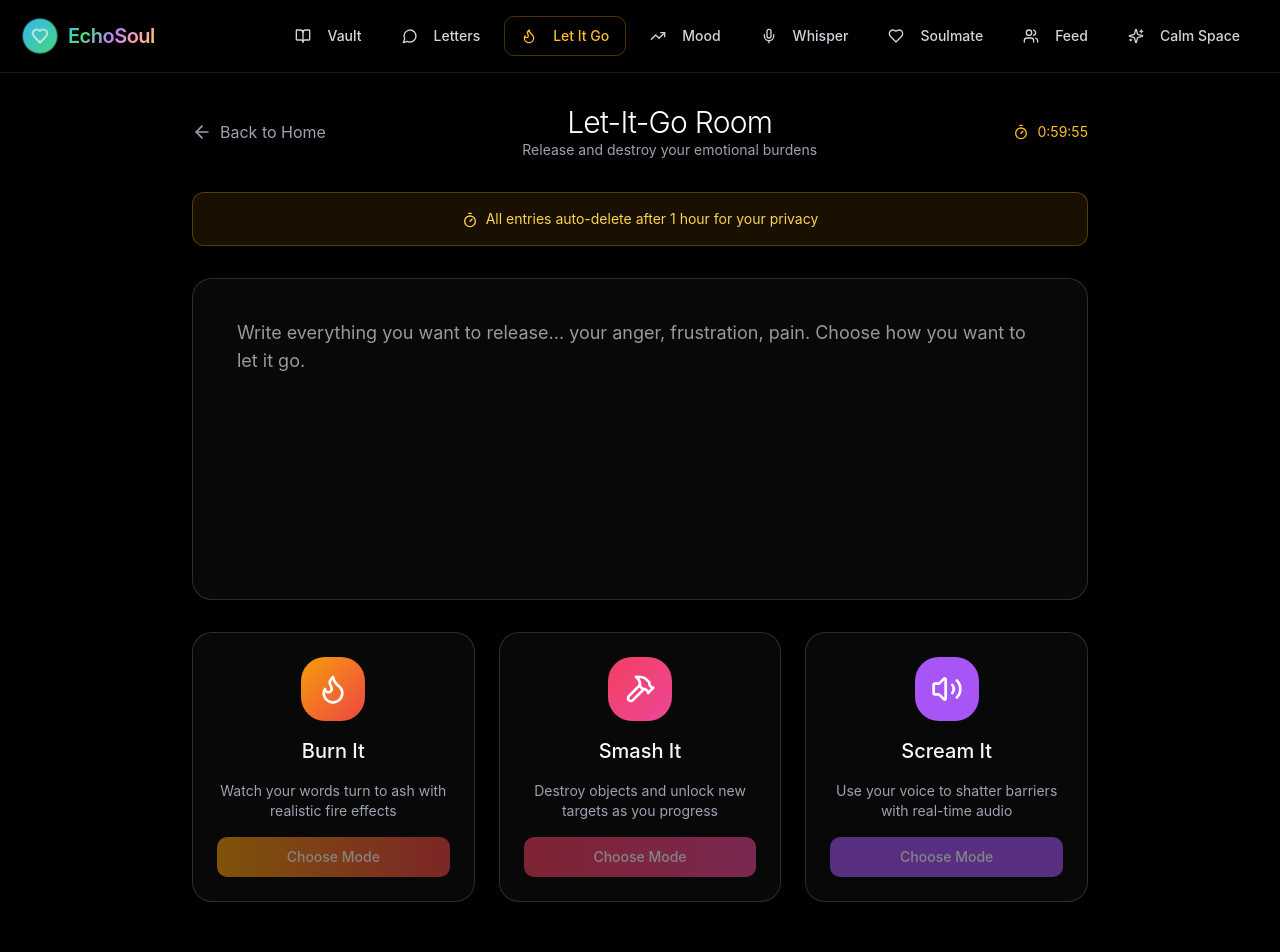
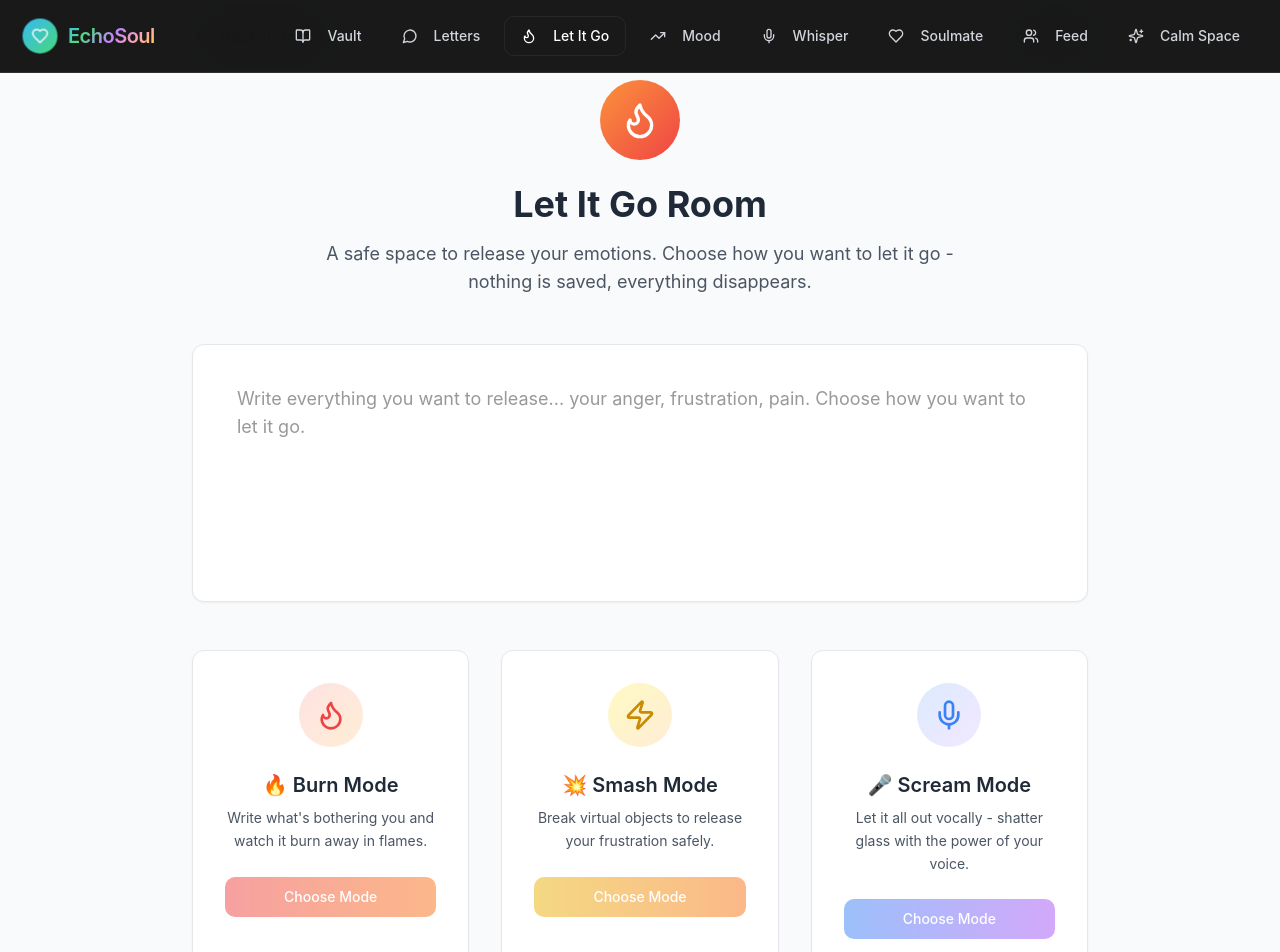
Before and after one commit to sabariyuhendh/echo-soul-sanctuary-45, a React (Vite) app: page /letitgo in a window 1280 px wide. Shown: the top 952 px of the page. Before the commit the page ends 926 px from the top, so only its background shows below. Built offline with nearby package versions, Linux system fonts and the light colour scheme.

Commit message:
Refactor: Implement Let It Go room UI
Implement the UI for the Burn, Smash, and Scream modes within the Let It Go room.

```diff
--- a/src/pages/LetItGo.tsx
+++ b/src/pages/LetItGo.tsx
@@ -1,9 +1,9 @@
 
-import { useState, useEffect, useRef } from 'react';
+import { useState, useEffect } from 'react';
 import { Button } from '@/components/ui/button';
 import { Card } from '@/components/ui/card';
 import { Textarea } from '@/components/ui/textarea';
-import { ArrowLeft, Flame, Hammer, Volume2, Timer } from 'lucide-react';
+import { ArrowLeft, Flame, Zap, Mic, Timer } from 'lucide-react';
 import { Link } from 'react-router-dom';
 import BurnMode from '@/components/BurnMode';
 import SmashMode from '@/components/SmashMode';
@@ -73,95 +73,123 @@ const LetItGo = () => {
     );
   }
 
-  const modes = [
-    {
-      id: 'burn' as ReleaseMode,
-      name: 'Burn It',
-      icon: Flame,
-      description: 'Watch your words turn to ash with realistic fire effects',
-      color: 'amber',
-      gradient: 'from-amber-500 to-red-500',
-      action: () => setMode('burn')
-    },
-    {
-      id: 'smash' as ReleaseMode,
-      name: 'Smash It',
-      icon: Hammer,
-      description: 'Destroy objects and unlock new targets as you progress',
-      color: 'rose',
-      gradient: 'from-rose-500 to-pink-500',
-      action: () => setMode('smash')
-    },
-    {
-      id: 'scream' as ReleaseMode,
-      name: 'Scream It',
-      icon: Volume2,
-      description: 'Use your voice to shatter barriers with real-time audio',
-      color: 'lavender',
-      gradient: 'from-lavender-500 to-purple-500',
-      action: () => setMode('scream')
-    }
-  ];
-
   return (
-    <div className="min-h-screen bg-black text-white p-6 relative overflow-hidden">
-      <div className="max-w-4xl mx-auto relative z-10 pt-20">
+    <div className="min-h-screen bg-gray-50 p-6">
+      <div className="max-w-4xl mx-auto">
         {/* Header */}
         <div className="flex items-center justify-between mb-8">
-          <Link to="/" className="flex items-center space-x-2 text-gray-400 hover:text-white transition-colors">
+          <Link to="/" className="flex items-center space-x-2 text-gray-600 hover:text-gray-800 transition-colors">
             <ArrowLeft className="w-5 h-5" />
             <span>Back to Home</span>
           </Link>
-          <div className="text-center">
-            <h1 className="text-3xl font-light tracking-tight">
-              <span className="text-gradient-amber">Let-It-Go Room</span>
-            </h1>
-            <p className="text-gray-400 text-sm">Release and destroy your emotional burdens</p>
-          </div>
-          <div className="flex items-center space-x-2 text-amber-400">
+          <div className="flex items-center space-x-2 text-gray-600">
             <Timer className="w-4 h-4" />
             <span className="text-sm">{formatTime(timeLeft)}</span>
           </div>
         </div>
 
-        {/* Auto-Delete Warning */}
-        <Card className="bg-amber-500/10 border-amber-500/30 p-4 mb-8">
-          <p className="text-center text-amber-300 text-sm">
-            <Timer className="w-4 h-4 inline mr-2" />
-            All entries auto-delete after 1 hour for your privacy
+        {/* Main Content */}
+        <div className="text-center mb-12">
+          <div className="w-20 h-20 bg-gradient-to-br from-orange-400 to-red-500 rounded-full flex items-center justify-center mx-auto mb-6">
+            <Flame className="w-10 h-10 text-white" />
+          </div>
+          <h1 className="text-4xl font-bold text-gray-800 mb-4">Let It Go Room</h1>
+          <p className="text-gray-600 text-lg max-w-2xl mx-auto">
+            A safe space to release your emotions. Choose how you want to let it go - nothing is saved, everything disappears.
           </p>
-        </Card>
+        </div>
 
         {/* Writing Area */}
-        <Card className="apple-card p-8 mb-8 border-white/20">
+        <Card className="bg-white shadow-sm border border-gray-200 p-8 mb-12">
           <Textarea
             value={content}
             onChange={(e) => setContent(e.target.value)}
             placeholder="Write everything you want to release... your anger, frustration, pain. Choose how you want to let it go."
-            className="min-h-64 bg-transparent border-none text-lg resize-none focus:ring-0 text-white placeholder-gray-500"
+            className="min-h-48 bg-transparent border-none text-lg resize-none focus:ring-0 text-gray-800 placeholder-gray-400"
           />
         </Card>
 
-        {/* Release Modes */}
-        <div className="grid grid-cols-1 md:grid-cols-3 gap-6">
-          {modes.map((modeOption) => (
-            <Card key={modeOption.id} className="apple-card p-6 hover:scale-105 transition-transform cursor-pointer group border-white/20"
-                  onClick={() => content.trim() && modeOption.action()}>
-              <div className="text-center space-y-4">
-                <div className={`w-16 h-16 bg-gradient-to-br ${modeOption.gradient} rounded-3xl flex items-center justify-center mx-auto group-hover:scale-110 transition-transform`}>
-                  <modeOption.icon className="w-8 h-8 text-white" />
+        {/* Mode Selection Cards */}
+        <div className="grid grid-cols-1 md:grid-cols-3 gap-8">
+          {/* Burn Mode */}
+          <Card
+            className="bg-white shadow-sm border border-gray-200 p-8 hover:shadow-md transition-shadow cursor-pointer group"
+            onClick={() => content.trim() && setMode('burn')}
+          >
+            <div className="text-center space-y-6">
+              <div className="w-16 h-16 bg-gradient-to-br from-red-100 to-orange-100 rounded-full flex items-center justify-center mx-auto group-hover:scale-110 transition-transform">
+                <Flame className="w-8 h-8 text-red-500" />
               </div>
-                <h3 className="text-xl font-medium text-gradient-white">{modeOption.name}</h3>
-                <p className="text-gray-400 text-sm">{modeOption.description}</p>
+              <div>
+                <h3 className="text-xl font-semibold text-gray-800 mb-2">🔥 Burn Mode</h3>
+                <p className="text-gray-600 text-sm leading-relaxed">
+                  Write what's bothering you and watch it burn away in flames.
+                </p>
+              </div>
               <Button
                 disabled={!content.trim()}
-                  className={`w-full apple-button bg-gradient-to-r ${modeOption.gradient} text-white border-0`}
+                className="w-full bg-gradient-to-r from-red-500 to-orange-500 hover:from-red-600 hover:to-orange-600 text-white border-0"
               >
                 Choose Mode
               </Button>
             </div>
           </Card>
-          ))}
+
+          {/* Smash Mode */}
+          <Card
+            className="bg-white shadow-sm border border-gray-200 p-8 hover:shadow-md transition-shadow cursor-pointer group"
+            onClick={() => content.trim() && setMode('smash')}
+          >
+            <div className="text-center space-y-6">
+              <div className="w-16 h-16 bg-gradient-to-br from-yellow-100 to-orange-100 rounded-full flex items-center justify-center mx-auto group-hover:scale-110 transition-transform">
+                <Zap className="w-8 h-8 text-yellow-600" />
+              </div>
+              <div>
+                <h3 className="text-xl font-semibold text-gray-800 mb-2">💥 Smash Mode</h3>
+                <p className="text-gray-600 text-sm leading-relaxed">
+                  Break virtual objects to release your frustration safely.
+                </p>
+              </div>
+              <Button
+                disabled={!content.trim()}
+                className="w-full bg-gradient-to-r from-yellow-500 to-orange-500 hover:from-yellow-600 hover:to-orange-600 text-white border-0"
+              >
+                Choose Mode
+              </Button>
+            </div>
+          </Card>
+
+          {/* Scream Mode */}
+          <Card
+            className="bg-white shadow-sm border border-gray-200 p-8 hover:shadow-md transition-shadow cursor-pointer group"
+            onClick={() => content.trim() && setMode('scream')}
+          >
+            <div className="text-center space-y-6">
+              <div className="w-16 h-16 bg-gradient-to-br from-blue-100 to-purple-100 rounded-full flex items-center justify-center mx-auto group-hover:scale-110 transition-transform">
+                <Mic className="w-8 h-8 text-blue-500" />
+              </div>
+              <div>
+                <h3 className="text-xl font-semibold text-gray-800 mb-2">🎤 Scream Mode</h3>
+                <p className="text-gray-600 text-sm leading-relaxed">
+                  Let it all out vocally - shatter glass with the power of your voice.
+                </p>
+              </div>
+              <Button
+                disabled={!content.trim()}
+                className="w-full bg-gradient-to-r from-blue-500 to-purple-500 hover:from-blue-600 hover:to-purple-600 text-white border-0"
+              >
+                Choose Mode
+              </Button>
+            </div>
+          </Card>
+        </div>
+
+        {/* Privacy Note */}
+        <div className="text-center mt-8">
+          <p className="text-gray-500 text-sm">
+            <Timer className="w-4 h-4 inline mr-1" />
+            All entries auto-delete after 1 hour for your privacy
+          </p>
         </div>
       </div>
     </div>
```
Lines whose indentation alone changed are shown as unchanged.
